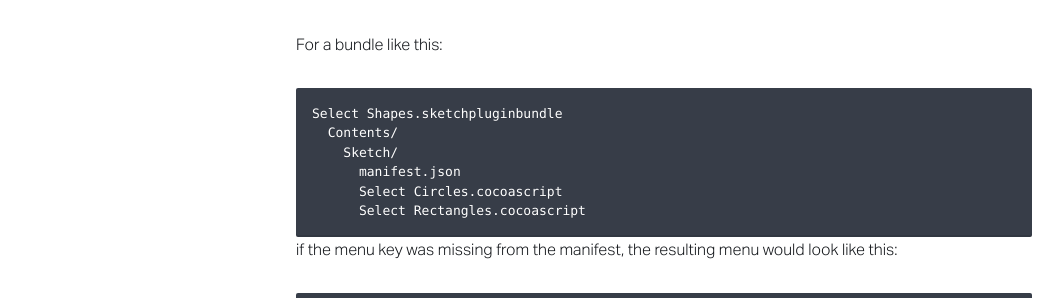
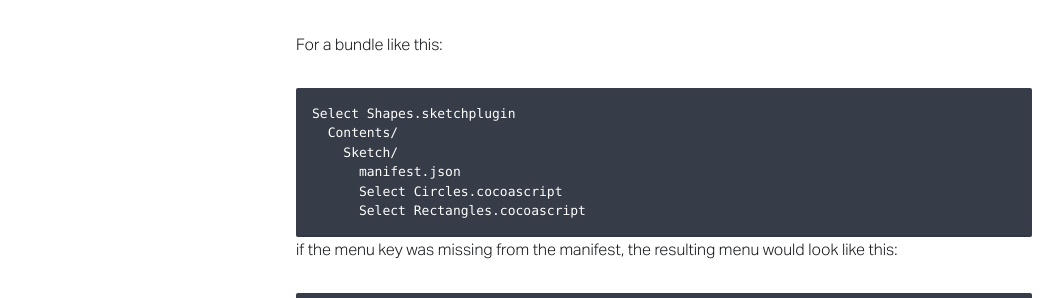
Before and after one commit to matt-curtis/developer.sketchapp.com, a Jekyll site: the page built from _introduction/04-legacy-plugins.md, in a window 1280 px wide and 900 px high, scrolled down 1001 px. Shown: the part 154-452 px from the top of the window, without its empty margins (108-1171 px from the left). Built offline with Jekyll 4.4.1, drawn with Linux system fonts in a browser that asks for light colours; nearby versions of some CDN libraries; Markdown is read by kramdown in place of the engine named in the settings.

Commit message:
Fix extension typo in Introduction section
The docs reflect that `.sketchpluginbundle` is an available extension for
Sketch plugins but the only available extension for plugins is `.sketchplugin`

````diff
--- a/_introduction/04-legacy-plugins.md
+++ b/_introduction/04-legacy-plugins.md
@@ -33,7 +33,7 @@ Commands in scripts with a `.cocoascript` file extension and an `onRun` command
 For a bundle like this:
 
 ```
-Select Shapes.sketchpluginbundle
+Select Shapes.sketchplugin
   Contents/
     Sketch/
       manifest.json
````
Also changed, not shown: _introduction/02-plugin-bundles.md (+1 -1 lines).
